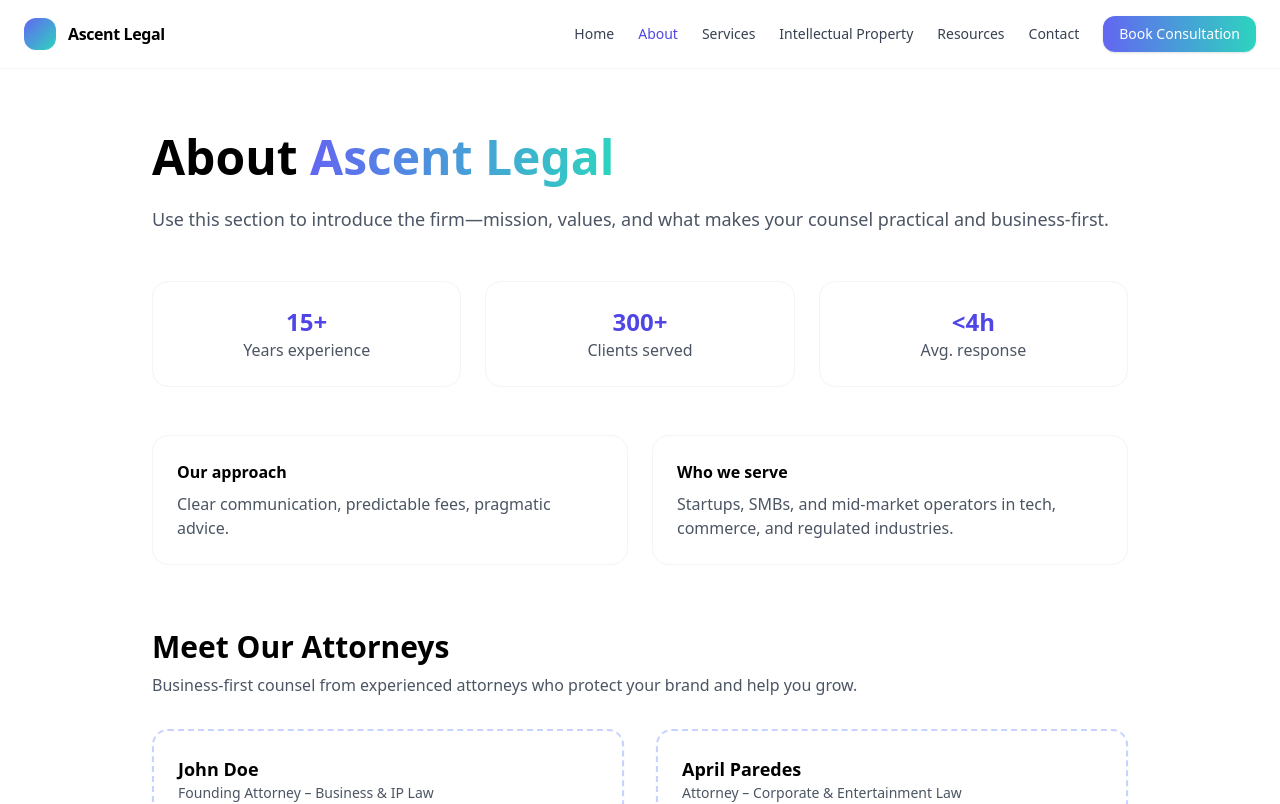
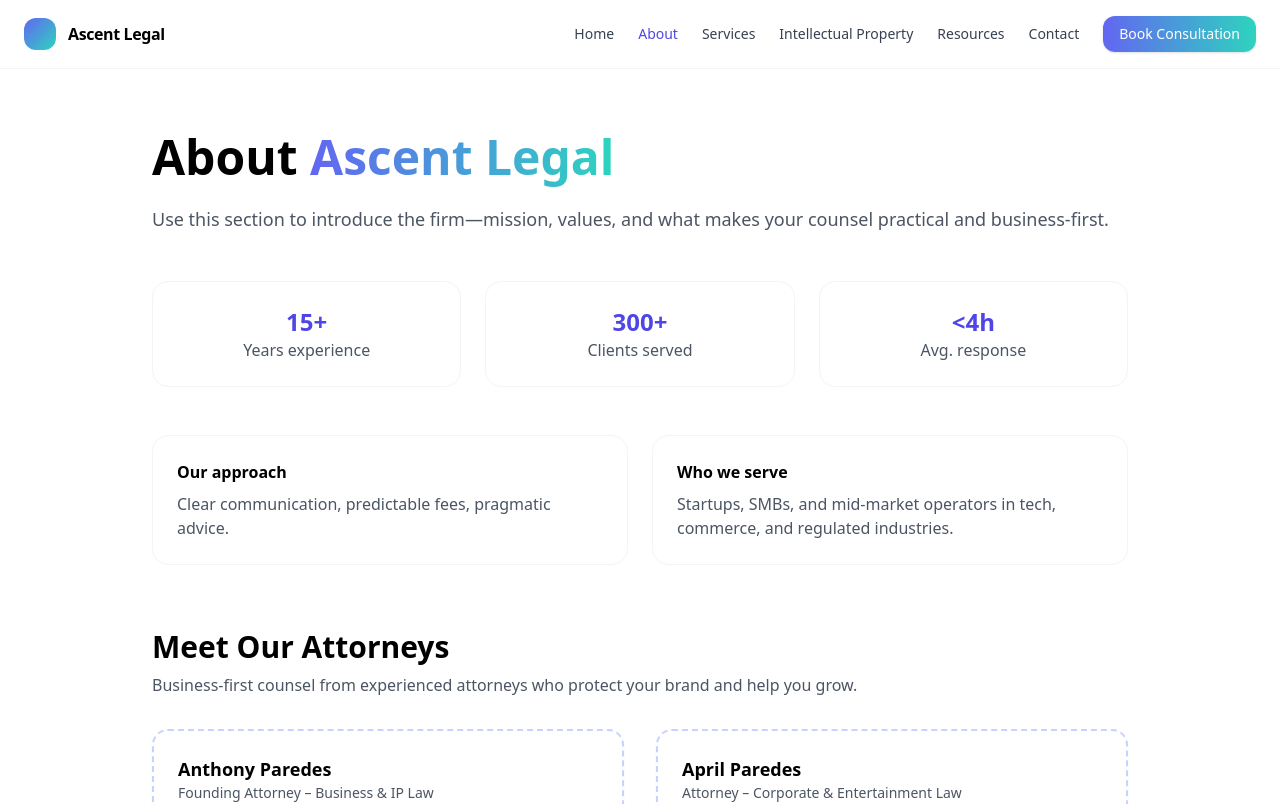
Before and after one commit to ajdreams17/Ascentlegal, a Next.js app: page /about in a window 1280 px wide. Shown: the top 804 px of the page. Built offline with nearby package versions, Linux system fonts and the light colour scheme.

Commit message:
Update page.jsx

```diff
--- a/app/about/page.jsx
+++ b/app/about/page.jsx
@@ -7,7 +7,7 @@ export const metadata = {
 };
 
 const attorneys = [
-  { name: "John Doe", role: "Founding Attorney – Business & IP Law", slug: "john-doe" },
+  { name: "Anthony Paredes", role: "Founding Attorney – Business & IP Law", slug: "john-doe" },
   { name: "April Paredes", role: "Attorney – Corporate & Entertainment Law", slug: "april-paredes" },
 ];
 
```
